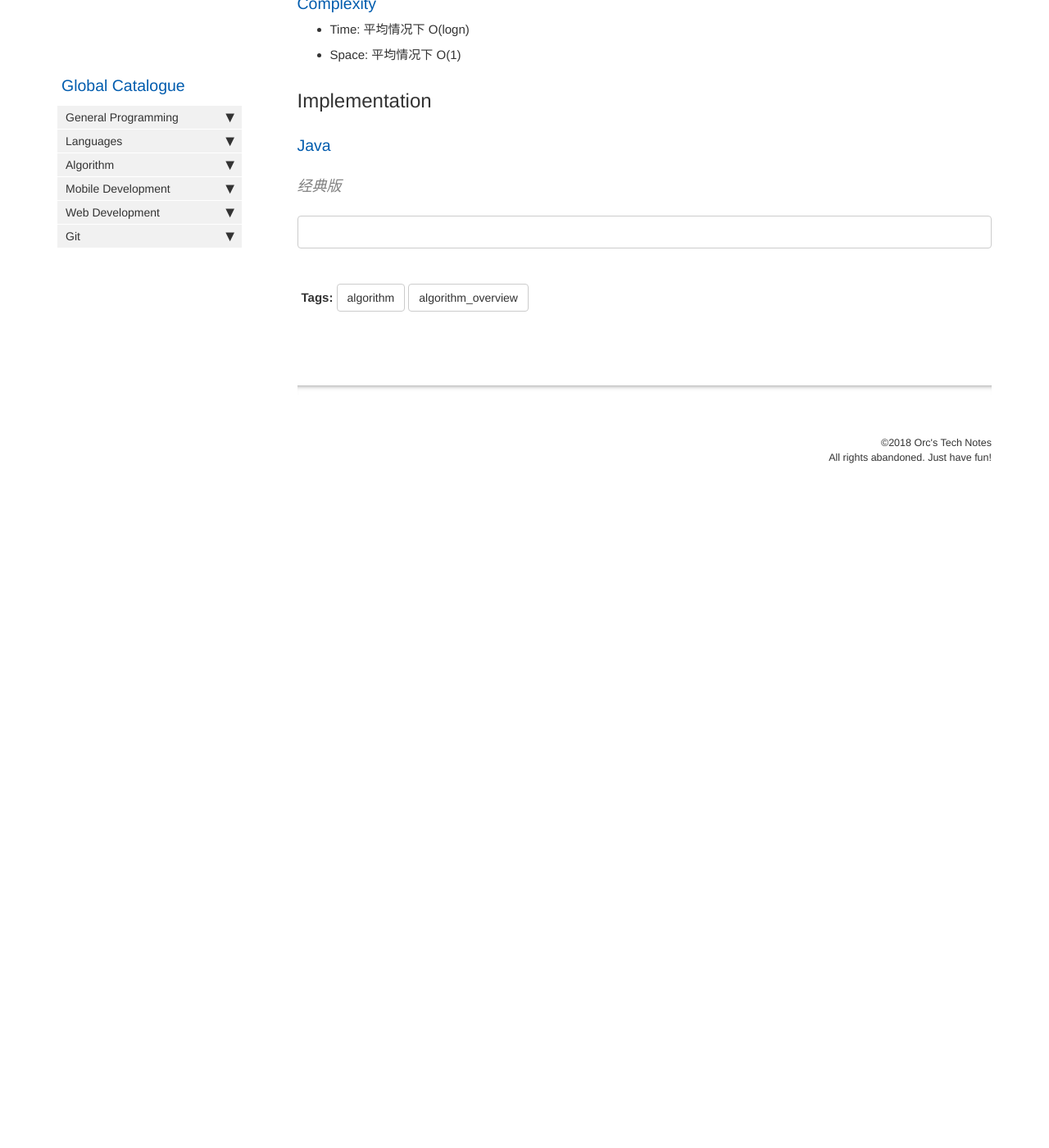
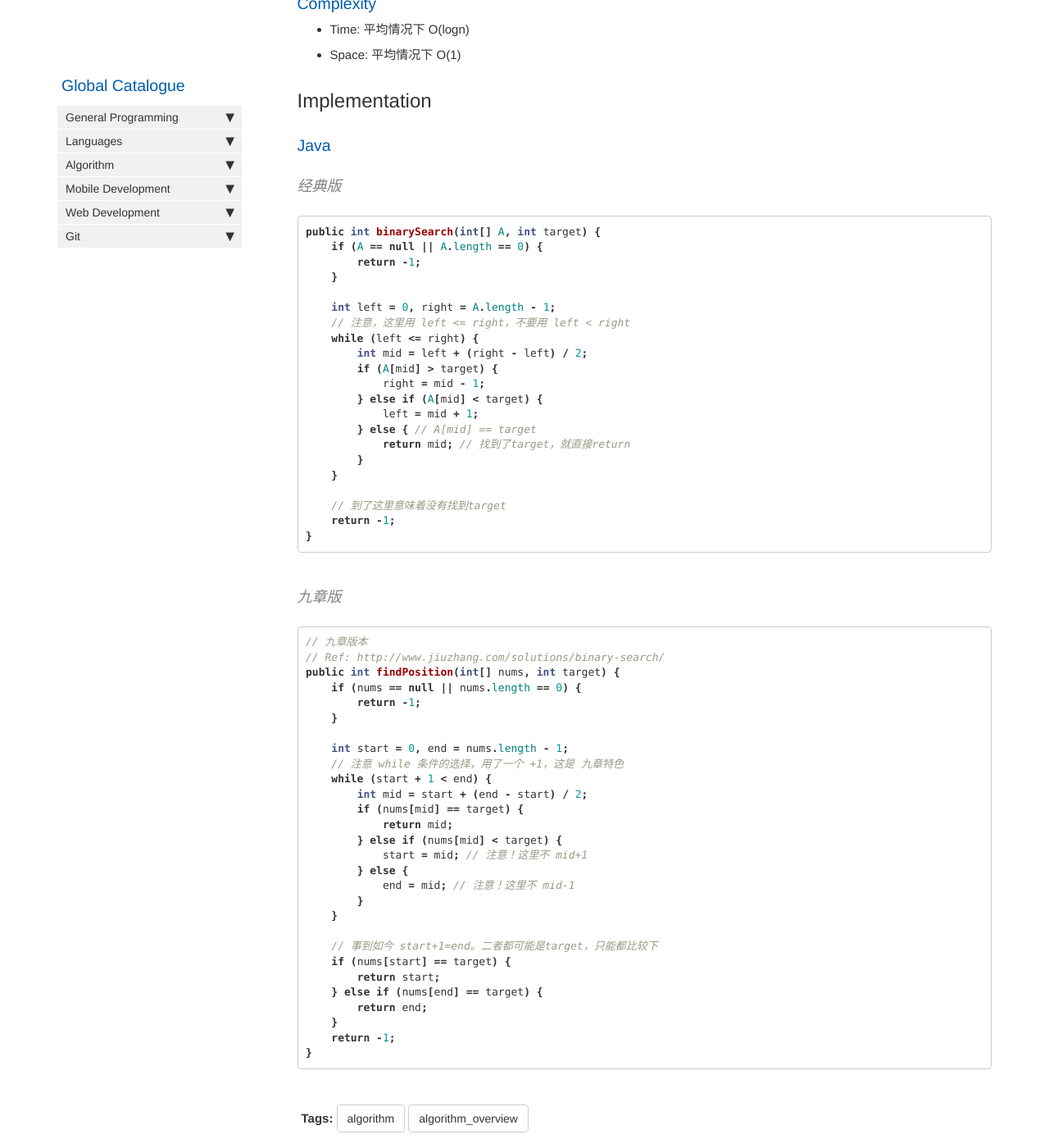
Before and after one commit to HungryOrc/hungryorc.github.io, a Jekyll site: the page built from pages/algorithm/algorithm_binary_search.md, in a window 1280 px wide and 1400 px high, scrolled down 270 px. Shown: the whole window at 82% size. Built offline with Jekyll 4.4.1, drawn with Linux system fonts in a browser that asks for light colours; nearby versions of some CDN libraries; comment, search, counter and statistics services are not loaded; before the commit the page ends 900 px from its top, so only the background shows below that.

Commit message:
Update algorithm_binary_search.md

````diff
--- a/pages/algorithm/algorithm_binary_search.md
+++ b/pages/algorithm/algorithm_binary_search.md
@@ -20,7 +20,59 @@ toc: false
 ### Java
 #### 经典版
 ```java
+public int binarySearch(int[] A, int target) {
+    if (A == null || A.length == 0) {
+        return -1;
+    }
 
+    int left = 0, right = A.length - 1;
+    // 注意，这里用 left <= right，不要用 left < right
+    while (left <= right) {
+        int mid = left + (right - left) / 2;
+        if (A[mid] > target) {
+            right = mid - 1;
+        } else if (A[mid] < target) {
+            left = mid + 1;
+        } else { // A[mid] == target
+            return mid; // 找到了target，就直接return
+        }
+    }
+
+    // 到了这里意味着没有找到target
+    return -1;
+}
+```
+
+#### 九章版
+```java
+// 九章版本
+// Ref: http://www.jiuzhang.com/solutions/binary-search/
+public int findPosition(int[] nums, int target) {
+    if (nums == null || nums.length == 0) {
+        return -1;
+    }
+
+    int start = 0, end = nums.length - 1;
+    // 注意 while 条件的选择，用了一个 +1，这是 九章特色
+    while (start + 1 < end) {
+        int mid = start + (end - start) / 2;
+        if (nums[mid] == target) {
+            return mid;
+        } else if (nums[mid] < target) {
+            start = mid; // 注意！这里不 mid+1
+        } else {
+            end = mid; // 注意！这里不 mid-1
+        }
+    }
+
+    // 事到如今 start+1=end。二者都可能是target，只能都比较下
+    if (nums[start] == target) {
+        return start;
+    } else if (nums[end] == target) {
+        return end;
+    }
+    return -1;
+}
 ```
 
 {% include links.html %}
````
